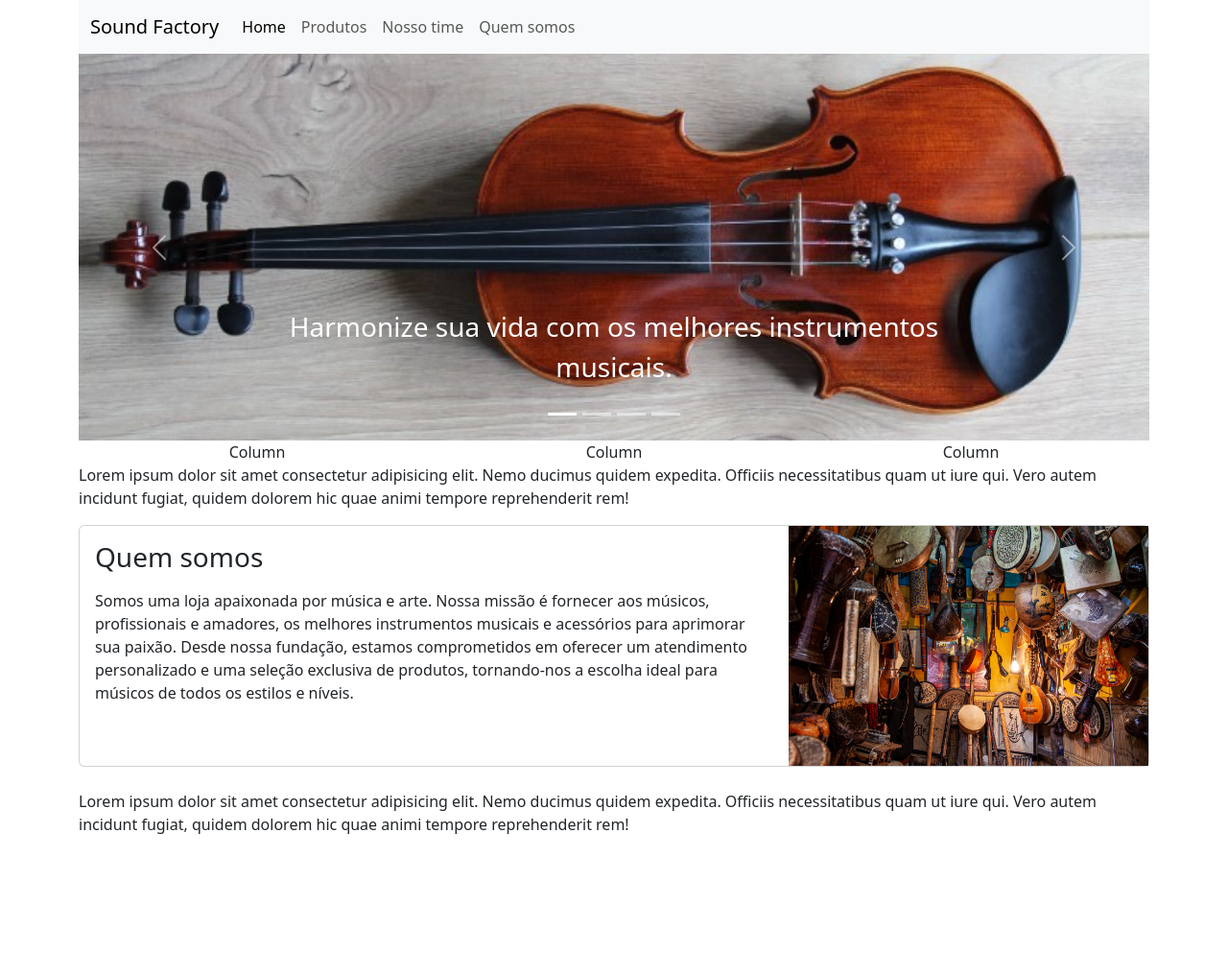
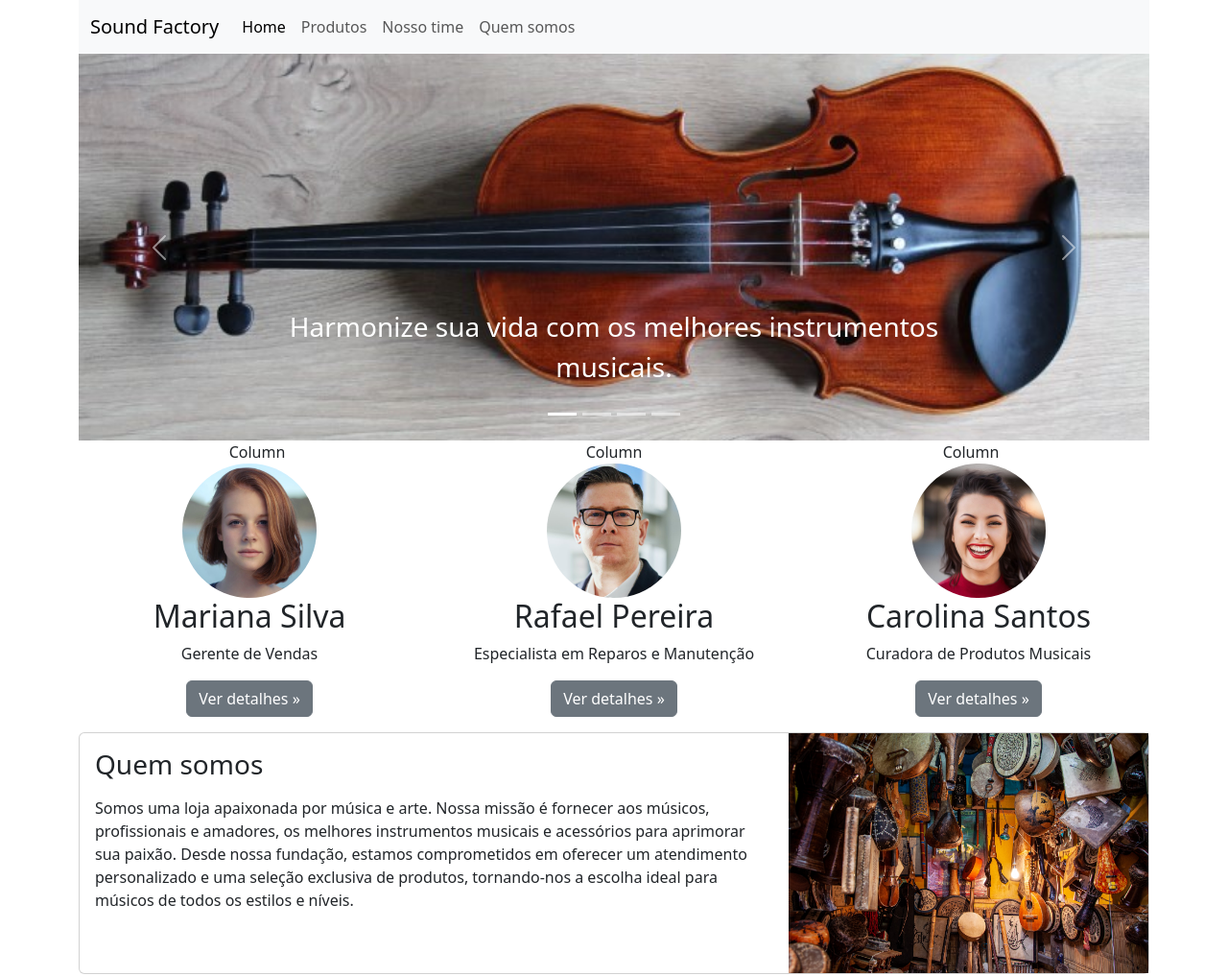
Before and after one commit to carlosdaniel-cyber/atividade-pratica-bootstrap, a plain HTML site: page index.html in a window 1280 px wide. Shown: the top 1017 px of the page at 96% size. Before the commit the page ends 887 px from the top, so only its background shows below. Drawn offline with nearby package versions, Linux system fonts and the light colour scheme.

Commit message:
Adiciona seção de time de trabalho

```diff
--- a/index.html
+++ b/index.html
@@ -95,8 +95,25 @@
       </div>
 
       <!-- Nosso time -->
-      <div id="nosso-time">
-        <p>Lorem ipsum dolor sit amet consectetur adipisicing elit. Nemo ducimus quidem expedita. Officiis necessitatibus quam ut iure qui. Vero autem incidunt fugiat, quidem dolorem hic quae animi tempore reprehenderit rem!</p>
+      <div id="nosso-time" class="row">
+        <div class="col-lg-4 text-center">
+          <img class="rounded-circle" src="assets/woman1.jpg" alt="Generic placeholder image" width="140" height="140">
+          <h2>Mariana Silva</h2>
+          <p>Gerente de Vendas</p>
+          <p><a class="btn btn-secondary" href="#" role="button">Ver detalhes »</a></p>
+        </div><!-- /.col-lg-4 -->
+        <div class="col-lg-4 text-center">
+          <img class="rounded-circle" src="assets/man.jpg" alt="Generic placeholder image" width="140" height="140">
+          <h2>Rafael Pereira</h2>
+          <p>Especialista em Reparos e Manutenção</p>
+          <p><a class="btn btn-secondary" href="#" role="button">Ver detalhes »</a></p>
+        </div><!-- /.col-lg-4 -->
+        <div class="col-lg-4 text-center">
+          <img class="rounded-circle" src="assets/woman2.jpg" alt="Generic placeholder image" width="140" height="140">
+          <h2>Carolina Santos</h2>
+          <p>Curadora de Produtos Musicais</p>
+          <p><a class="btn btn-secondary" href="#" role="button">Ver detalhes »</a></p>
+        </div><!-- /.col-lg-4 -->
       </div>
 
       <!-- Quem somos -->
```
Also changed, not shown: assets/man.jpg (added), assets/woman1.jpg (added), assets/woman2.jpg (added).
